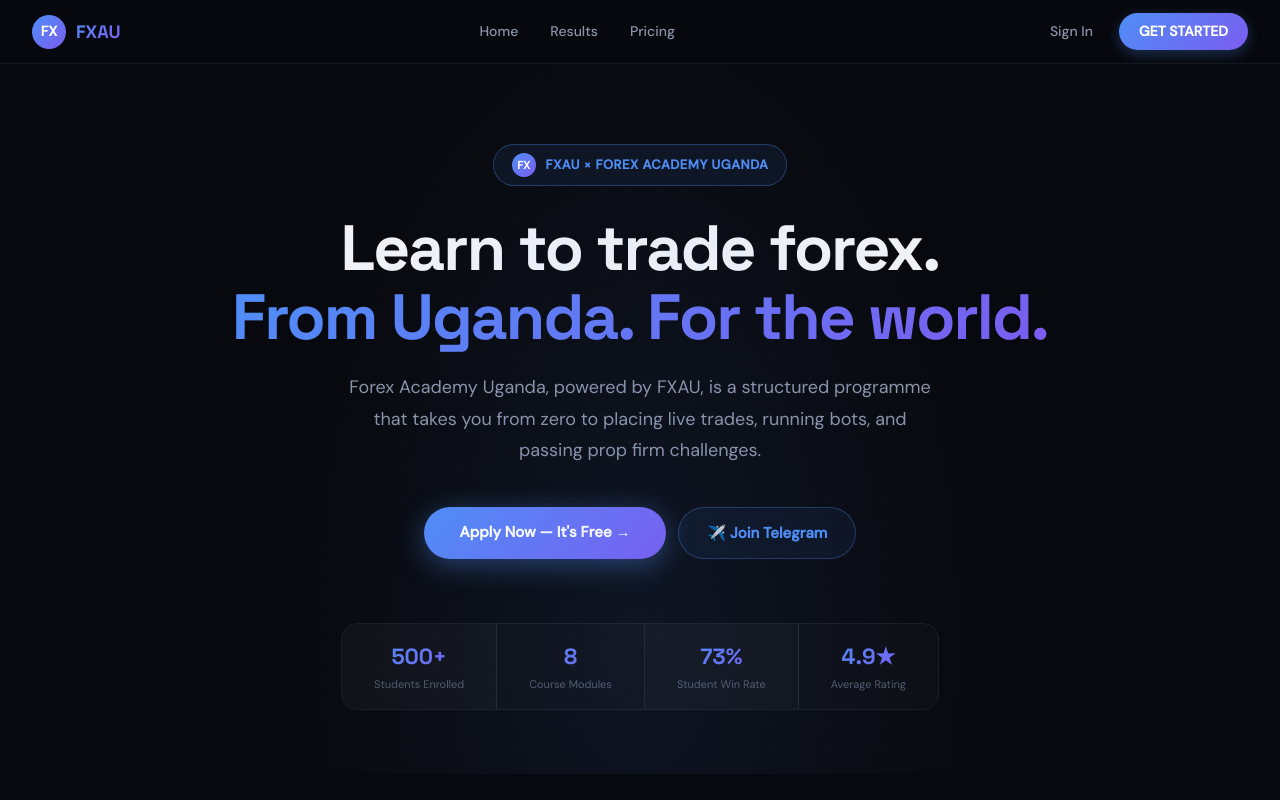
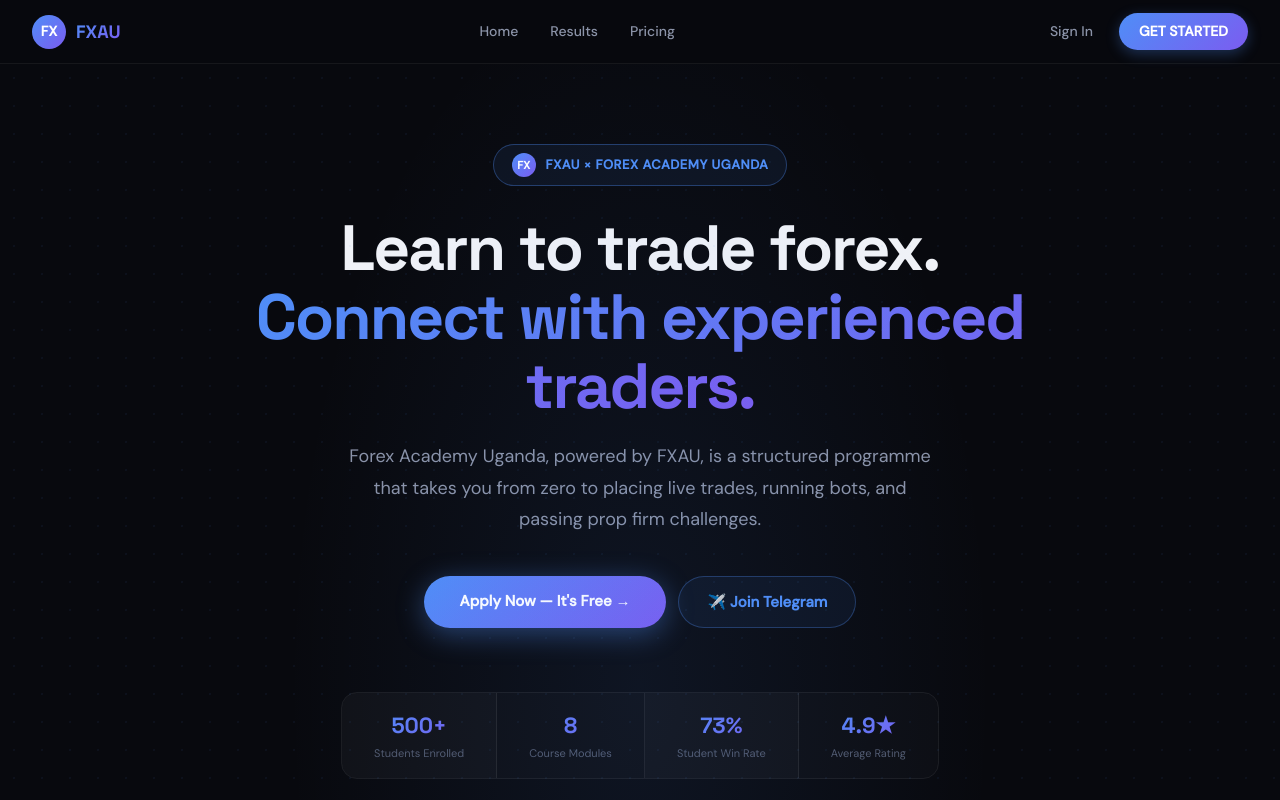
Before and after one commit to BiyinzikaBruce/fxaubot, a Next.js app: page /learn in a window 1280 px wide. Shown: the top 800 px of the page. Built offline with nearby package versions, Linux system fonts and the light colour scheme.

Commit message:
update hero subheading

```diff
--- a/app/learn/page.tsx
+++ b/app/learn/page.tsx
@@ -111,7 +111,7 @@
         </div>
 
         <h1 style={{ fontFamily: "var(--font-space-grotesk,sans-serif)", fontSize: "clamp(2.6rem,5.5vw,4rem)", fontWeight: 900, lineHeight: 1.08, letterSpacing: "-0.03em", marginBottom: "1.25rem", maxWidth: 820, margin: "0 auto 1.25rem" }}>
-          Learn to trade forex.<br /><span style={gradText}>From Uganda. For the world.</span>
+          Learn to trade forex.<br /><span style={gradText}>Connect with experienced traders.</span>
         </h1>
 
         <p style={{ color: "#8B93A8", fontSize: 18, lineHeight: 1.75, maxWidth: 600, margin: "0 auto 2.5rem" }}>
```
